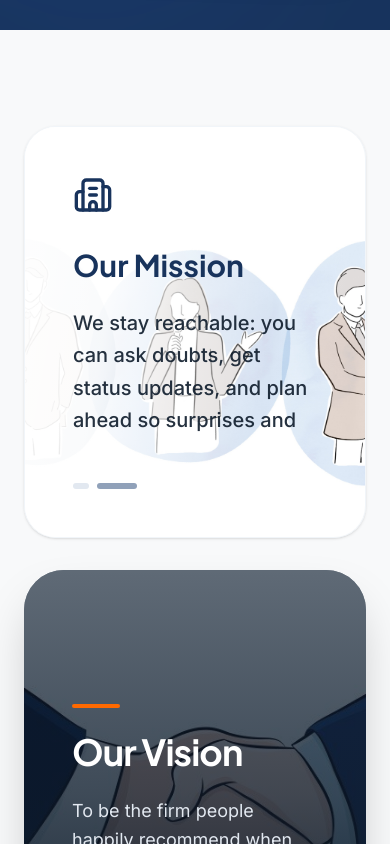
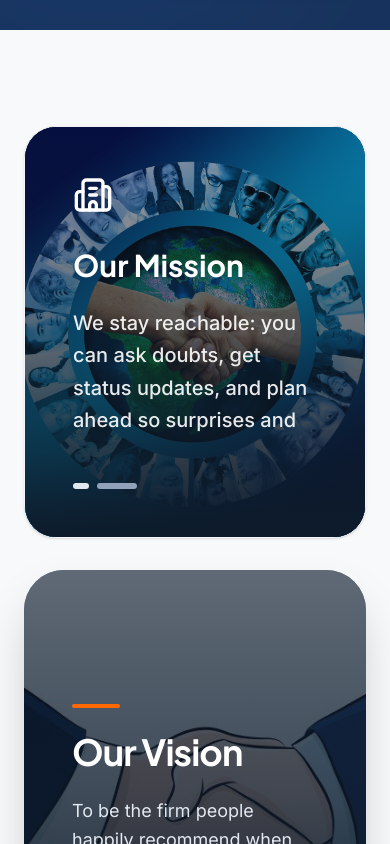
Before and after one commit to RISHABHPORWAL027/Phinura-Advisors-LLP, a React (Vite) app: page /about in a window 390 px wide. Shown: the part 3040-3884 px from the top of the page. Built offline with nearby package versions, Linux system fonts and the light colour scheme; no server answers.

Commit message:
complaince file changes

```diff
--- a/src/data/siteDetails.json
+++ b/src/data/siteDetails.json
@@ -473,7 +473,7 @@
           "id": "gst-compliance",
           "title": "GST registrations & returns",
           "icon": "BadgeIndianRupee",
-          "image": "https://images.unsplash.com/photo-1579621970563-ebec7560ff3e?auto=format&fit=crop&q=80&w=600",
+          "image": "src/Assets/gst_india.webp",
           "description": "Registration amendments, outward/inward reconciliation discipline, quarterly or monthly filings, cancellations, and liaison planning common to SMEs.",
           "category": "GST",
           "heroTitle": "GST compliance your ops team can recognise",
--- a/src/pages/About.tsx
+++ b/src/pages/About.tsx
@@ -15,7 +15,7 @@ import {
 import { useCMS } from "../hooks/useCMS";
 import { CtaImageCard } from "../components/CtaImageCard";
 import { TeamSection } from "../components/TeamSection";
-import missionCardBanner from "../Assets/genral_banner.jpg";
+import missionBg from "../Assets/our_mission.jpg";
 import visionSectionImage from "../Assets/vision_2.jpg";
 import aboutTeamPhoto from "../Assets/team_member.webp";
 import ctaBackground from "../Assets/details_page_bg.avif";
@@ -319,19 +319,17 @@ const MissionVision = () => {
             initial={{ opacity: 0, y: 30 }}
             whileInView={{ opacity: 1, y: 0 }}
             viewport={{ once: true }}
-            className="lg:col-span-2 relative flex min-h-[400px] flex-col justify-center overflow-hidden rounded-[2rem] border border-slate-100 shadow-sm"
+            className="lg:col-span-2 relative flex min-h-[400px] flex-col justify-center overflow-hidden rounded-[2rem] border border-slate-100 shadow-sm bg-slate-900 shadow-2xl"
           >
             <div className="pointer-events-none absolute inset-0" aria-hidden>
-              <img src={missionCardBanner} alt="" className="h-full w-full object-cover" />
-              <div
-                className="absolute inset-0 bg-[linear-gradient(100deg,rgba(255,255,255,0.98)_0%,rgba(255,255,255,0.88)_28%,rgba(255,255,255,0.45)_48%,rgba(255,255,255,0.08)_68%,transparent_88%)]"
-                aria-hidden
-              />
+              <img src={missionBg} alt="Our Mission" className="h-full w-full object-cover" />
+              <div className="absolute inset-0 bg-[#0D1B2A]/40 group-hover:bg-[#0D1B2A]/20 transition-colors duration-500" aria-hidden></div>
+              <div className="absolute inset-0 bg-gradient-to-t from-[#0D1B2A] via-[#0D1B2A]/40 to-transparent" aria-hidden></div>
             </div>
 
             <div className="relative z-10 flex max-w-xl flex-col justify-center p-12 md:p-16">
-              <Building2 className="mb-8 h-10 w-10 text-primary" />
-              <h3 className="mb-6 font-headline text-3xl font-bold text-primary">Our Mission</h3>
+              <Building2 className="mb-8 h-10 w-10 text-white" />
+              <h3 className="mb-6 font-headline text-3xl font-bold text-white">Our Mission</h3>
 
               <div className="relative h-32 overflow-hidden md:h-24">
                 <AnimatePresence mode="wait">
@@ -341,7 +339,7 @@ const MissionVision = () => {
                     animate={{ opacity: 1, x: 0 }}
                     exit={{ opacity: 0, x: -20 }}
                     transition={{ duration: 0.5 }}
-                    className="absolute text-xl font-medium leading-relaxed text-[#0D1B2A]/90"
+                    className="absolute text-xl font-medium leading-relaxed text-white/90"
                   >
                     {safeMissions[currentMission]}
                   </motion.p>
@@ -450,7 +448,7 @@ const CTA = () => {
             <h2 className="text-4xl md:text-6xl font-headline font-extrabold mb-8 leading-[1.1]">
               {cta.title}
             </h2>
-            <p className="text-xl md:text-2xl text-on-primary-container/80 mb-12 max-w-3xl mx-auto leading-relaxed">
+            <p className="text-xl md:text-2xl text-white mb-12 max-w-3xl mx-auto leading-relaxed">
               {cta.subtitle}
             </p>
             <div className="flex flex-col sm:flex-row gap-6 justify-center">
--- a/src/pages/Services.tsx
+++ b/src/pages/Services.tsx
@@ -209,7 +209,7 @@ const ServiceGrid = ({
                   transition: { duration: 0.3 }
                 }}
                 viewport={{ once: true, margin: "-50px" }}
-                className="bg-white rounded-[2.5rem] border border-outline-variant/10 shadow-sm hover:shadow-2xl hover:shadow-primary/10 transition-all duration-500 relative h-full flex flex-col"
+                className="bg-white rounded-[2.5rem] border-2 border-primary/20 shadow-sm hover:shadow-2xl hover:shadow-primary/10 transition-all duration-500 relative h-full flex flex-col"
               >
                 {/* Image Section Wrapper */}
                 <div className="relative aspect-[16/10]">
--- a/src/utils/homeFeaturedServices.ts
+++ b/src/utils/homeFeaturedServices.ts
@@ -1,5 +1,5 @@
 /** Always show this many cards in the home “Core Services” grid. */
-export const HOMEPAGE_FEATURED_SERVICE_COUNT = 3;
+export const HOMEPAGE_FEATURED_SERVICE_COUNT = 6;
 
 type ServiceLike = { id: string };
 
```
Also changed, not shown: src/Assets/gst_india.webp (added), src/Assets/our_mission.jpg (added).
